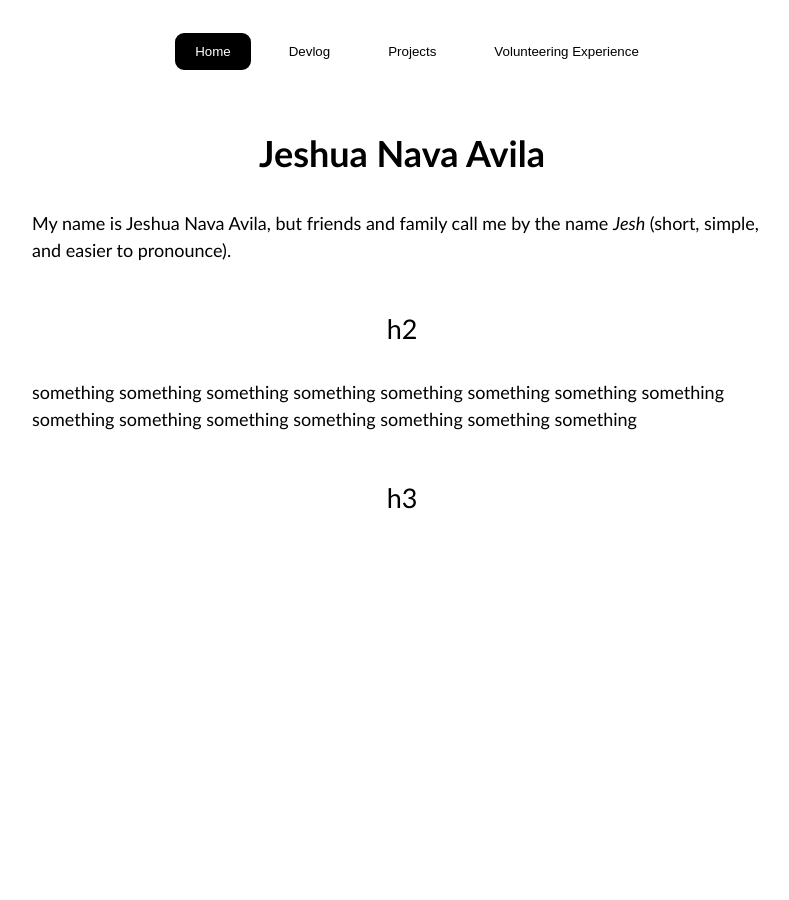
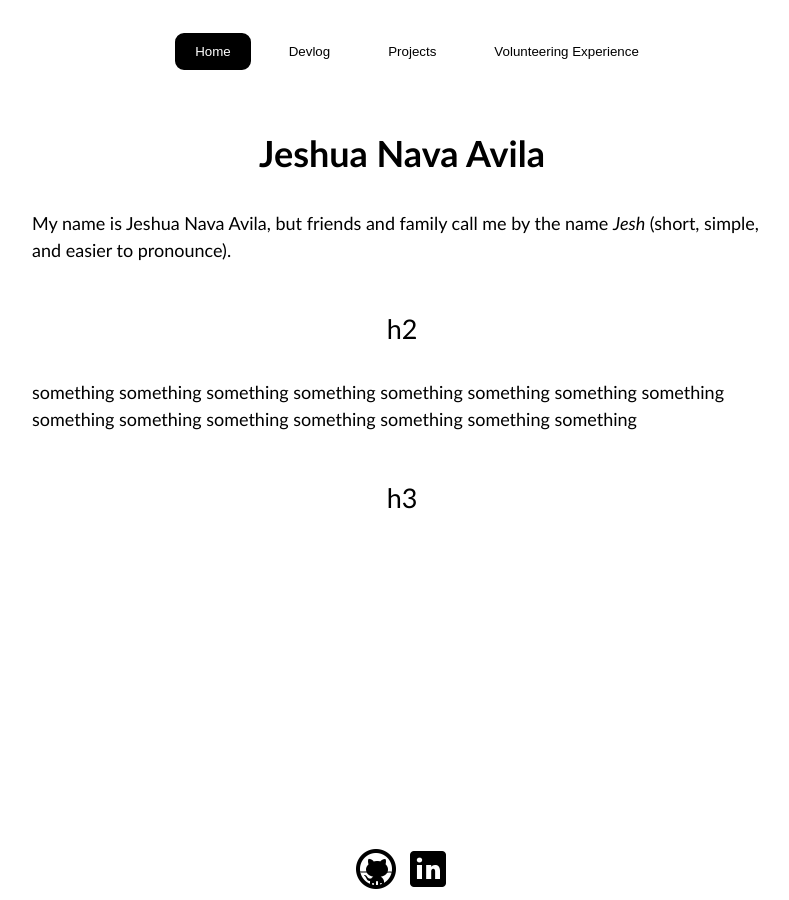
Before and after one commit to J35HN/J35HN.github.io, a Jekyll site: the page built from index.md, in a window 1280 px wide. Shown: the whole page, without its empty margins (238-1027 px from the left). Built offline with Jekyll 4.4.1, drawn with Linux system fonts in a browser that asks for light colours.

Commit message:
footer somewhat works

```diff
--- /dev/null
+++ b/_includes/footer.html
@@ -0,0 +1,4 @@
+<div class = "foot__items">
+    <img src = "assets/images/GitHub-svg.svg" alt = "#">
+    <img src = "assets/images/LinkedIn-svg.svg" alt = "#">
+</div>
--- a/_layouts/default.html
+++ b/_layouts/default.html
@@ -1,5 +1,5 @@
 <!doctype html>
-<html>
+<html lang = "en">
     <head>
         <meta charset = "utf-8">
         <title> {{ page.title }} </title>
@@ -13,4 +13,7 @@
             {{ content }}
         </div>
     </body>
+    <footer>
+        {% include footer.html %}
+    </footer>
 </html>
--- /dev/null
+++ b/_sass/footer.scss
@@ -0,0 +1,26 @@
+footer {
+    margin-top: auto;
+    display: flex;
+    justify-content: center;
+    align-items: center;
+    background-color: #FFF;
+}
+
+.foot__links {
+    list-style: none;
+}
+
+.foot__links li {
+    display: inline;
+    float: left;
+}
+
+.foot__links li a button {
+    cursor: pointer;
+    background: #FFFFFF;
+    border: solid;
+    border-width: 0.15rem;
+    border-radius: 0.5rem;
+    border-color: #FFFFFF;
+    text-decoration: none;
+}
--- a/_sass/initialize.scss
+++ b/_sass/initialize.scss
@@ -30,5 +30,6 @@ $on-large: $on-laptop !default;
 @import
     "base",
     "navigation",
+    "footer",
     "volunteering"
 ;
```
Also changed, not shown: assets/images/GitHub-svg.svg (added), assets/images/LinkedIn-svg.svg (added).
